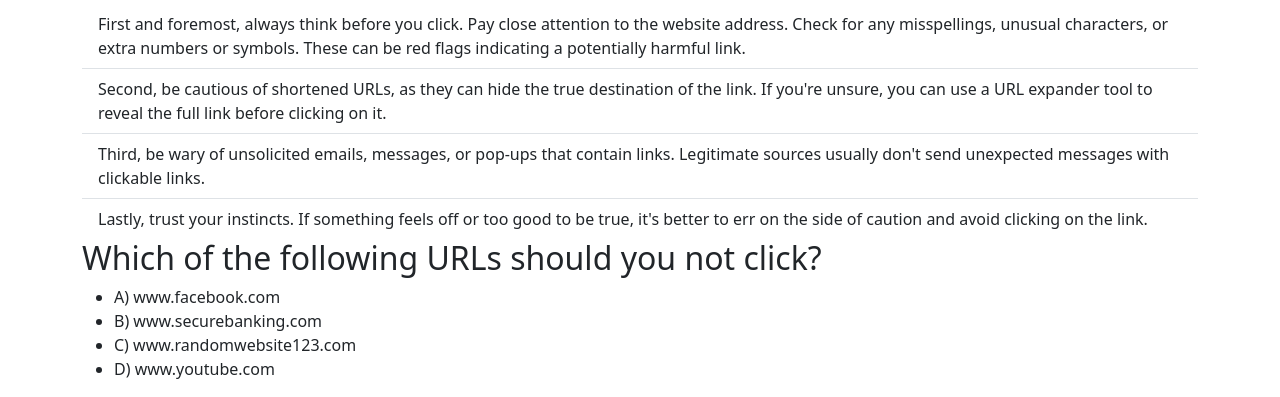
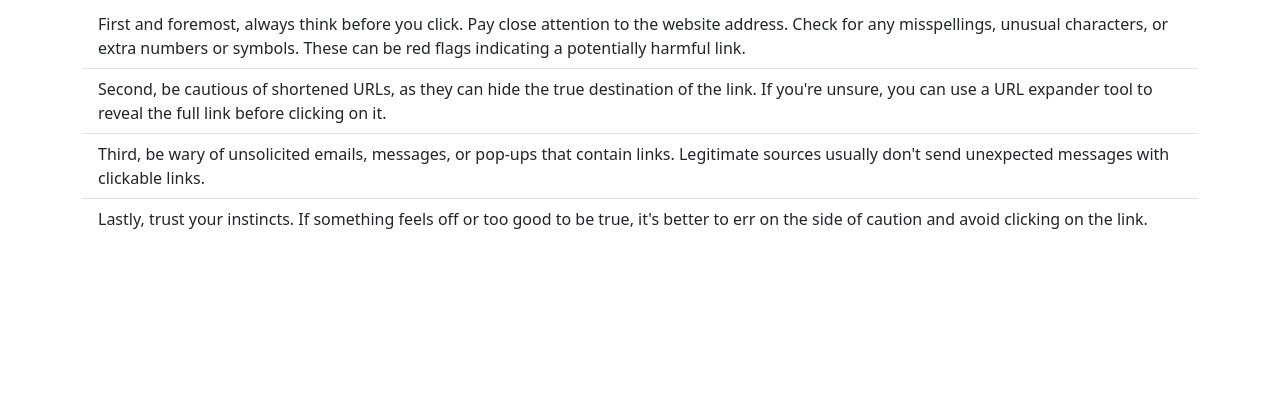
Before and after one commit to katrinars/AiDUCATION, a Flask app: page /links in a window 1280 px wide. Shown: the part 455-852 px from the top of the page. After the commit the page ends 684 px from the top, so only its background shows below. Run offline with Flask 3, Linux system fonts and the light colour scheme.

Commit message:
clean up links html

```diff
--- a/templates/links.html
+++ b/templates/links.html
@@ -1,10 +1,6 @@
 {% extends 'base.html' %}
-
 {% block content %}
-
-
     <h1>Suspicious Links and URLS</h1>
-    <script src="https://cdn.jsdelivr.net/npm/bootstrap@5.3.2/dist/js/bootstrap.bundle.min.js" integrity="sha384-C6RzsynM9kWDrMNeT87bh95OGNyZPhcTNXj1NW7RuBCsyN/o0jlpcV8Qyq46cDfL" crossorigin="anonymous"></script>
         <h2>Hello, young internet adventurers! Here is an important lesson about staying safe while exploring the vast world of the internet. Just like in the real world, there are some bad guys out there who try to deceive us with suspicious links or URLs. This can lead us to harmful websites or even scams. These websites may try to collect your personal information or install malicious software on your device. To protect yourself, follow these guidelines:    </h2>
         <div>
             <ul class="list-group list-group-flush">
@@ -22,15 +18,4 @@
                 </li>
             </ul>
         </div>
-
-
-        <h2>Which of the following URLs should you not click?</h2>
-        <ul>
-            <li>A) www.facebook.com</li>
-            <li> B) www.securebanking.com</li>
-            <li>C) www.randomwebsite123.com</li>
-            <li>D) www.youtube.com</li>
-        </ul>
-
-
 {% endblock %}
```
